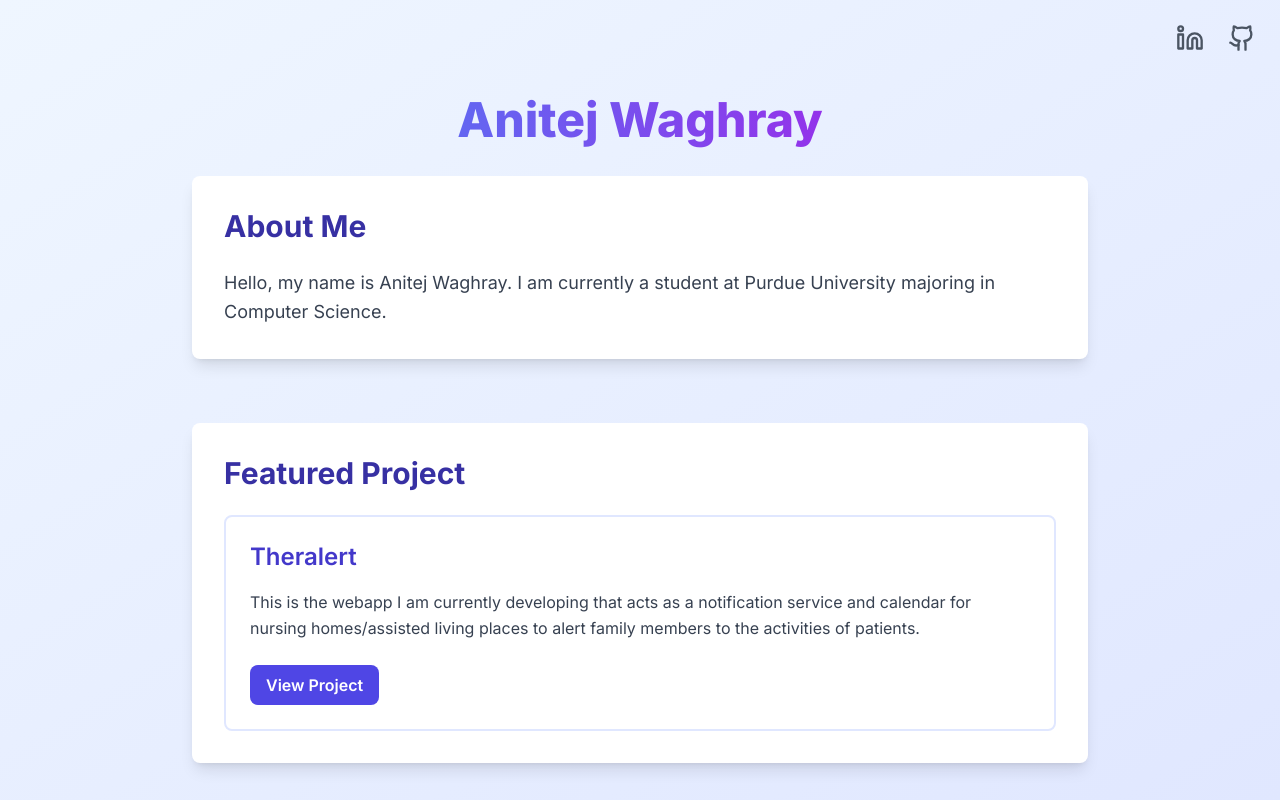
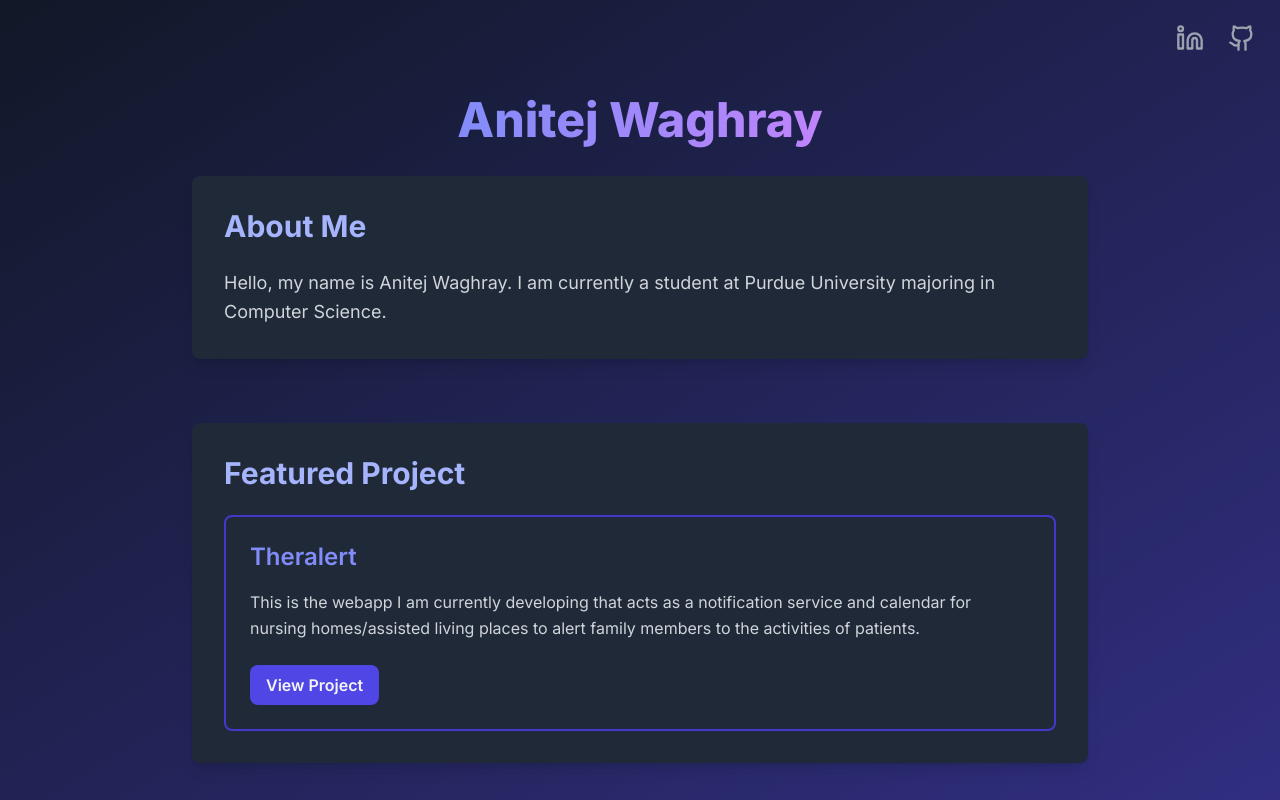
Before and after one commit to aniwag2/portfolio, a Next.js app: page / in a window 1280 px wide. Built offline with nearby package versions, Linux system fonts and the light colour scheme.

Commit message:
Changed colors

```diff
--- a/app/page.tsx
+++ b/app/page.tsx
@@ -8,41 +8,41 @@ const socialLinks = [
 
 export default function Home() {
   return (
-    <main className="min-h-screen bg-gradient-to-br from-blue-50 to-indigo-100 p-8 relative">
+    <main className="min-h-screen bg-gradient-to-br from-gray-900 to-indigo-900 p-8 relative text-gray-200">
       <div className="absolute top-6 right-6 flex space-x-6">
         {socialLinks.map((social) => (
-          <Link key={social.id} href={social.link} target="_blank" rel="noopener noreferrer" className="text-gray-600 hover:text-indigo-600 transition-colors duration-300">
+          <Link key={social.id} href={social.link} target="_blank" rel="noopener noreferrer" className="text-gray-400 hover:text-indigo-400 transition-colors duration-300">
             <social.icon size={28} />
           </Link>
         ))}
       </div>
 
       <div className="max-w-4xl mx-auto">
-        <h1 className="text-5xl font-extrabold mb-8 text-center text-indigo-900 mt-16">
-          <span className="bg-clip-text text-transparent bg-gradient-to-r from-indigo-500 to-purple-600">
+        <h1 className="text-5xl font-extrabold mb-8 text-center text-gray-100 mt-16">
+          <span className="bg-clip-text text-transparent bg-gradient-to-r from-indigo-400 to-purple-400">
             Anitej Waghray
           </span>
         </h1>
 
-        <section className="mb-16 bg-white rounded-lg shadow-lg p-8">
-          <h2 className="text-3xl font-bold mb-6 text-indigo-800">About Me</h2>
-          <p className="text-lg text-gray-700 leading-relaxed">
+        <section className="mb-16 bg-gray-800 rounded-lg shadow-lg p-8">
+          <h2 className="text-3xl font-bold mb-6 text-indigo-300">About Me</h2>
+          <p className="text-lg text-gray-300 leading-relaxed">
             Hello, my name is Anitej Waghray. I am currently a student at Purdue University majoring in Computer Science.
           </p>
         </section>
 
-        <section className="bg-white rounded-lg shadow-lg p-8">
-          <h2 className="text-3xl font-bold mb-6 text-indigo-800">Featured Project</h2>
-          <div className="border-2 border-indigo-100 p-6 rounded-lg">
-            <h3 className="text-2xl font-semibold mb-4 text-indigo-700">Theralert</h3>
-            <p className="text-gray-700 mb-6 leading-relaxed">
+        <section className="bg-gray-800 rounded-lg shadow-lg p-8">
+          <h2 className="text-3xl font-bold mb-6 text-indigo-300">Featured Project</h2>
+          <div className="border-2 border-indigo-700 p-6 rounded-lg">
+            <h3 className="text-2xl font-semibold mb-4 text-indigo-400">Theralert</h3>
+            <p className="text-gray-300 mb-6 leading-relaxed">
               This is the webapp I am currently developing that acts as a notification service and calendar for nursing homes/assisted living places to alert family members to the activities of patients.
             </p>
             <Link
               href="https://theralert.aniwaghray.com"
               target="_blank"
               rel="noopener noreferrer"
-              className="inline-block bg-indigo-600 text-white font-semibold py-2 px-4 rounded-lg hover:bg-indigo-700 transition-colors duration-300"
+              className="inline-block bg-indigo-600 text-gray-100 font-semibold py-2 px-4 rounded-lg hover:bg-indigo-700 transition-colors duration-300"
             >
               View Project
             </Link>
```
